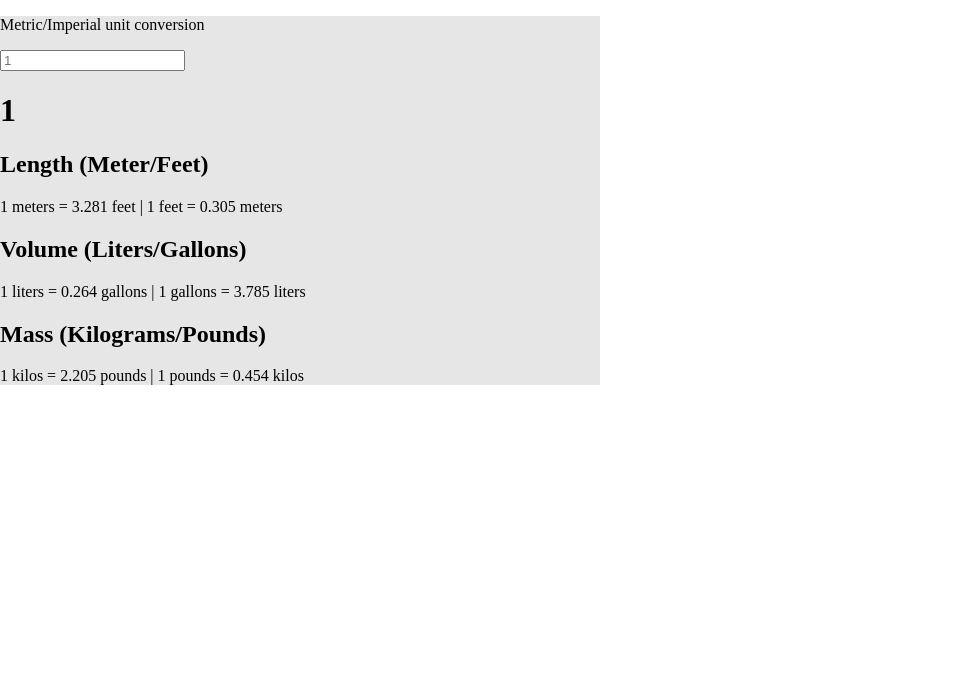
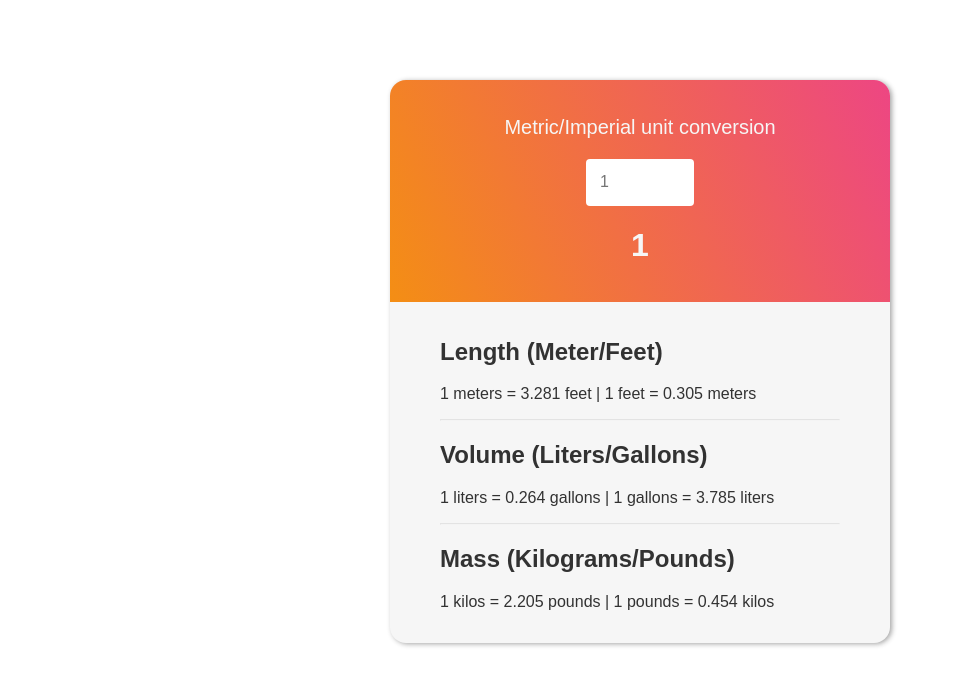
Before and after one commit to Urwissen/unit-converter, a plain HTML site: page index.html in a window 1280 px wide. Shown: the whole page, without its empty margins (0-958 px from the left). Drawn offline with Linux system fonts and the light colour scheme.

Commit message:
add simple styling

```diff
--- a/index.html
+++ b/index.html
@@ -10,17 +10,24 @@
 <body>
     <div class="card">
         <header class="card--header">
+            <div class="wrapper">
                 <p class="card--header_info">Metric/Imperial unit conversion</p>
-            <input class="card--header_input" type="number" placeholder="1"/>
+                <input class="card--header_input" type="number" placeholder="1" aria-label="number"/>
                 <h1 class="card--header_value">1</h1>
+            </div>
         </header>
         <main class="card--main">
+            <div class="wrapper">
                 <h2>Length (Meter/Feet)</h2>
                 <p class="card--main_meter_feet">1 meters = 3.281 feet | 1 feet = 0.305 meters</p>
+                <hr>
                 <h2>Volume (Liters/Gallons)</h2>
                 <p class="card--main_liters_gallons">1 liters = 0.264 gallons | 1 gallons = 3.785 liters</p>
+                <hr>
                 <h2>Mass (Kilograms/Pounds)</h2>
                 <p class="card--main_kilograms_pounds">1 kilos = 2.205 pounds | 1 pounds = 0.454 kilos</p>
+            </div>
+
         </h2>
     </div>
     <script src="./index.js"></script>
--- a/index.js
+++ b/index.js
@@ -14,7 +14,7 @@ input.addEventListener("input", () => {
 function renderContent(value) {
     const num = parseInt(value)
     if(isNaN(num)) {
-        return "Iam super smart, but i can only calculate numbers..."
+        return "I am super smart, but i can only calculate numbers..."
     }
     metersInFeet.textContent = calculate(num, "meter")
     litersInGallons.textContent = calculate(num, "liter")
--- a/style.css
+++ b/style.css
@@ -1,8 +1,46 @@
 body {
     margin: 0;
+    font-family: Arial, Helvetica, sans-serif;
 }
 
 .card {
-    max-width: 600px;
-    background-color: rgb(230, 230, 230);
+    display: flex;
+    flex-direction: column;
+    margin: 0 auto;
+    margin-top: 5em;
+    max-width: 500px;
+    background-color: rgb(246, 246, 246);
+    color: rgba(29, 29, 29, 0.9);
+    border-radius: 1em;
+    box-shadow: 2px 1px 5px rgba(29, 29, 29, 0.4);
 }
+
+.card hr {
+    opacity: 0.2;
+}
+
+.card--header {
+    background: linear-gradient(246.26deg, #ED4683 0%, #F48E14 100%);
+    color:  rgb(246, 246, 246);
+    border-top-left-radius: 1em;
+    border-top-right-radius: 1em;
+    text-align: center;
+}
+
+.card--header p {
+    font-size: 1.25em;
+}
+
+.card--header_input {
+    max-width: 20%;
+    font-size: 1em;
+    border: none;
+    padding: 0.9em;
+    border-radius: 0.25em;
+}
+
+.wrapper {
+    margin: 0 auto;
+    padding: 1em;
+    max-width: 80%;
+}
```
Lines whose indentation alone changed are shown as unchanged.
